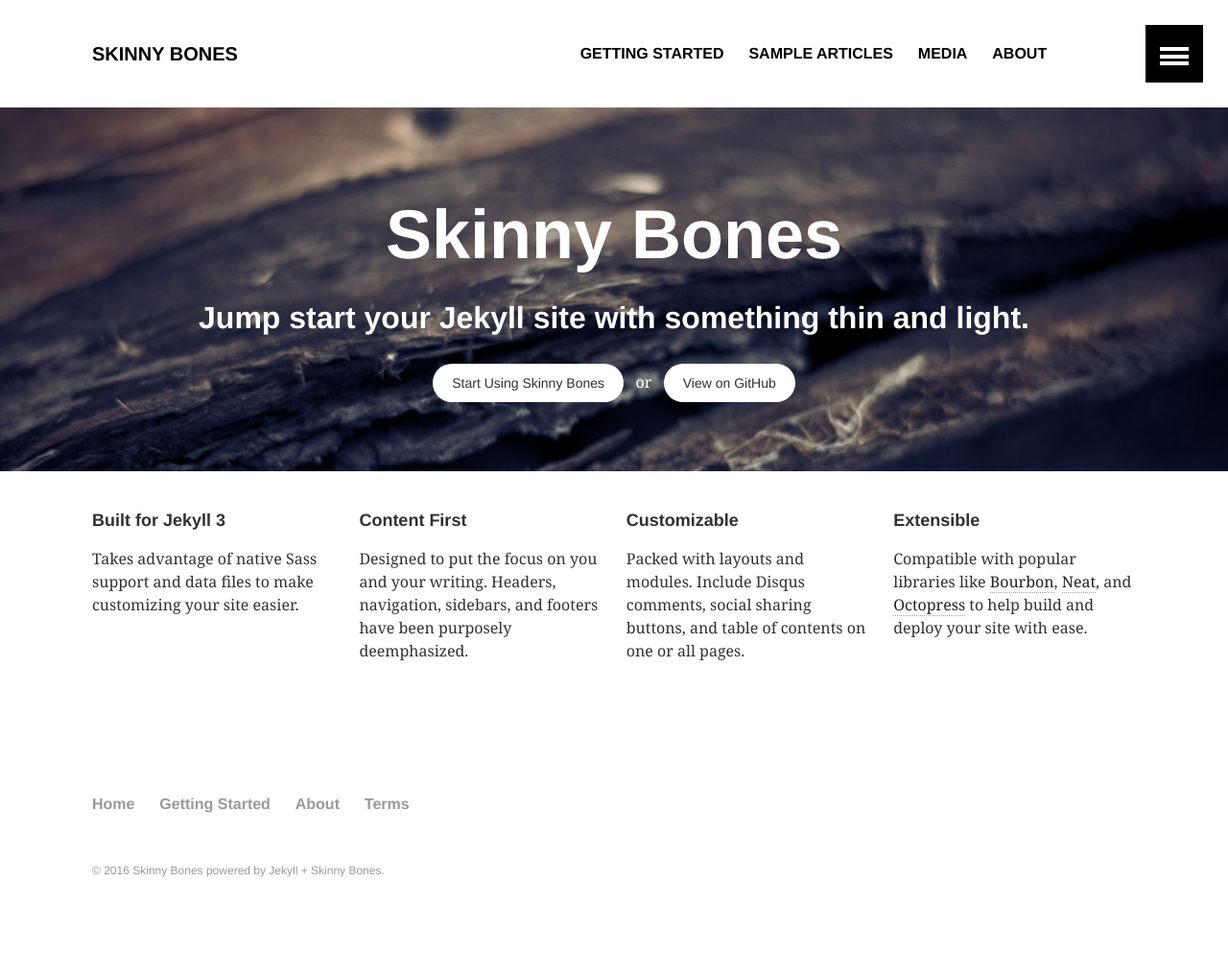
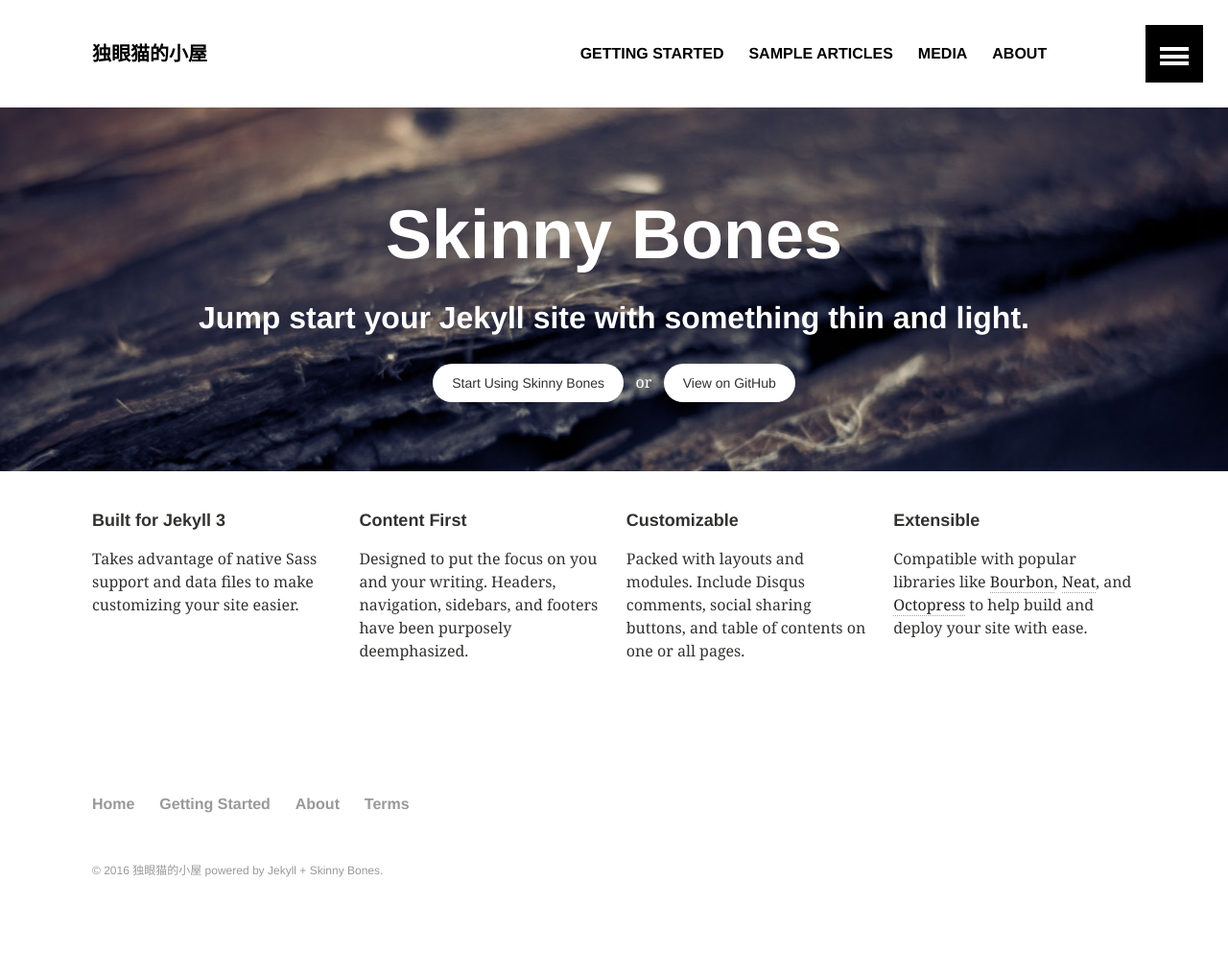
Before and after one commit to WeightZhang/OneByOne, a Jekyll site: the page built from index.md, in a window 1280 px wide. Shown: the whole page at 96% size. Built offline with Jekyll 4.4.1, drawn with Linux system fonts in a browser that asks for light colours.

Commit message:
chang title

```diff
--- a/_config.yml
+++ b/_config.yml
@@ -1,11 +1,11 @@
 # Site wide configuration
 
-title: Skinny Bones
+title: 独眼猫的小屋
 description: "A lightweight site starter for Jekyll"
 logo: 120x120.gif
 teaser: 400x250.gif
 locale: en_US
-url: //mmistakes.github.io/skinny-bones-jekyll
+url: //www.baidu.com
 
 # Jekyll configuration
 
@@ -37,8 +37,8 @@
 
 # Site owner
 owner:
-  name: Michael Rose
-  web: http://mademistakes.com
+  name: Weightzhang
+  web: http://www.taobao.com
   email: michael@mademistakes.com
   twitter: mmistakes
   bio: "Just another boring, tattooed, time traveling designer."
```
